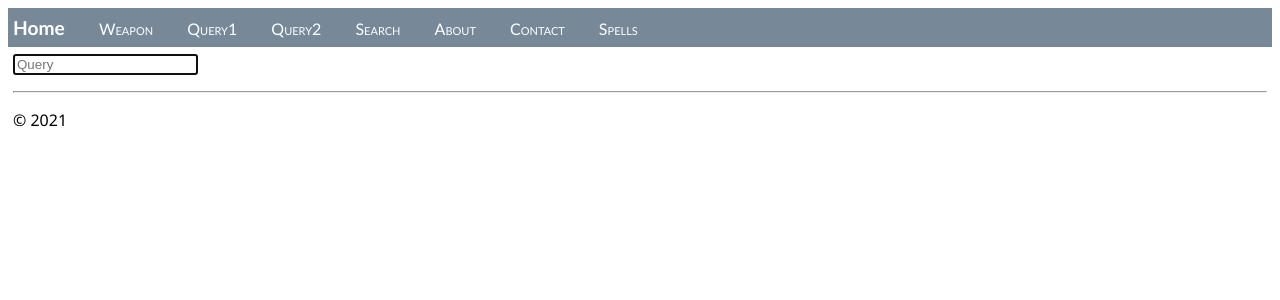
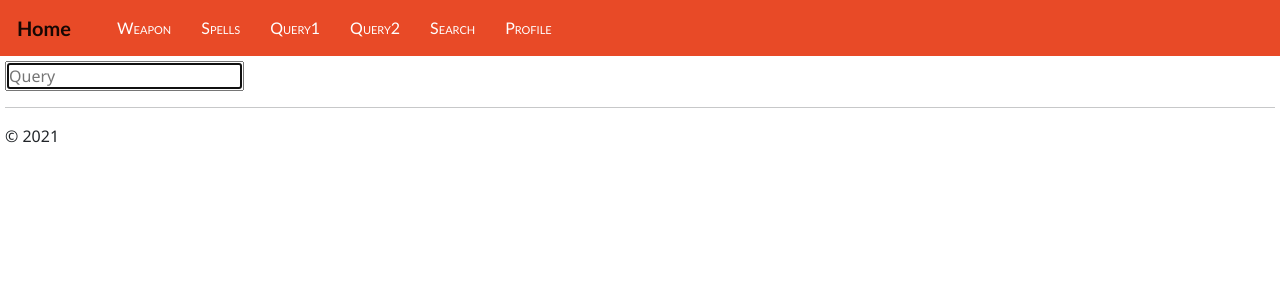
Before and after one commit to tphan32/CS411-Website, a Flask app: page /search in a window 1280 px wide. Shown: the top 300 px of the page. Run offline with Flask 2, Linux system fonts and the light colour scheme; parts of the project's set-up code (start-up, migrations or seed data) failed here and were passed over.

Commit message:
add profile+triggers

```diff
--- a/app/routes.py
+++ b/app/routes.py
@@ -102,6 +102,29 @@ def about():
 @app.route("/contact/")
 def contact():
     return render_template("contact.html")
+
+@app.route("/profile/")
+def profile():
+    try:
+        state = db_helper.get_account_protection(session.get("username"))
+    except:
+        state = False
+    return render_template("profile.html", state=state)
+
+@app.route("/accountProtection")
+def accountProtection():
+    state = request.args.get("q")
+    db_helper.update_account_protection(session.get("username"), state)
+    return "OK"
+
+@app.route("/removeAccount")
+def removeAccount():
+    status = db_helper.remove_account(session.get("username"))
+    if status == "success":
+        session.clear()
+        return redirect("/logout")
+    else:
+        return redirect("/profile")
 
 @app.route("/query1")
 def query1():
--- a/app/static/site.css
+++ b/app/static/site.css
@@ -3,7 +3,6 @@
     color: rgba(218, 86, 35, 0.733);
 }
 .navbar {
-    background-color: lightslategray;
     font-size: 1em;
     font-family: 'Trebuchet MS', 'Lucida Sans Unicode', 'Lucida Grande', 'Lucida Sans', Arial, sans-serif;
     color: white;
--- a/app/templates/layout.html
+++ b/app/templates/layout.html
@@ -4,19 +4,40 @@
         <meta charset="utf-8" name="viewport" content="initial-scale=1, width=device-width"/>
         <title>{% block title %}{% endblock %}</title>
         <link rel="stylesheet" type="text/css" href="{{ url_for('static', filename='site.css')}}" />
+        <link href="https://cdn.jsdelivr.net/npm/bootstrap@5.0.2/dist/css/bootstrap.min.css" rel="stylesheet" integrity="sha384-EVSTQN3/azprG1Anm3QDgpJLIm9Nao0Yz1ztcQTwFspd3yD65VohhpuuCOmLASjC" crossorigin="anonymous">
+        <script crossorigin="anonymous" integrity="sha256-9/aliU8dGd2tb6OSsuzixeV4y/faTqgFtohetphbbj0=" src="https://code.jquery.com/jquery-3.5.1.min.js"></script>
     </head>
 
     <body>
-        <div class="navbar">
-            <a href="{{ url_for('home') }}" class="navbar-brand">Home</a>
-            <a href="{{ url_for('weapon') }}" class="navbar-item">Weapon</a>
-            <a href="{{ url_for('query1') }}" class="navbar-item">Query1</a>
-            <a href="{{ url_for('query2') }}" class="navbar-item">Query2</a>
-            <a href="{{ url_for('search') }}" class="navbar-item">Search</a>
-            <a href="{{ url_for('about') }}" class="navbar-item">About</a>
-            <a href="{{ url_for('contact') }}" class="navbar-item">Contact</a>
-            <a href="{{ url_for('spells') }}" class="navbar-item">Spells</a>
-        </div>
+
+    <nav class="navbar navbar-expand-lg navbar-light " style="background-color: #E84A27;">
+            <div class="container-fluid ">
+                <a class="navbar-brand" href="/">Home</a>
+                <ul class="navbar-nav me-auto mb-2 mb-lg-0">
+                    <li class="nav-item">
+                        <a href="{{ url_for('weapon') }}" class="navbar-item">Weapon</a>
+                    </li>
+                    <li class="nav-item">
+                        <a href="{{ url_for('spells') }}" class="navbar-item">Spells</a>
+                    </li>
+                    <li class="nav-item">
+                        <a href="{{ url_for('query1') }}" class="navbar-item">Query1</a>
+                    </li>
+                    <li class="nav-item">
+                        <a href="{{ url_for('query2') }}" class="navbar-item">Query2</a>
+                    </li>
+                    <li class="nav-item">
+                        <a href="{{ url_for('search') }}" class="navbar-item">Search</a>
+                    </li>
+                    <li class="nav-item">
+                        <a href="{{ url_for('profile') }}" class="navbar-item">Profile</a>
+                    </li>
+
+                </ul>
+
+            </div>
+    </nav>
+
 
         <div class="body-content">
             {% block content %}
--- a/app/templates/search.html
+++ b/app/templates/search.html
@@ -6,8 +6,6 @@
     <input autocomplete="off" autofocus placeholder="Query" type="search">
 
     <ul></ul>
-
-    <script crossorigin="anonymous" integrity="sha256-9/aliU8dGd2tb6OSsuzixeV4y/faTqgFtohetphbbj0=" src="https://code.jquery.com/jquery-3.5.1.min.js"></script>
     <script>
 
         let input = document.querySelector('input');
```
Also changed, not shown: app/database.py (+26 -0 lines), app/templates/home.html (+23 -6 lines), app/templates/profile.html (added, +58 -0 lines).
